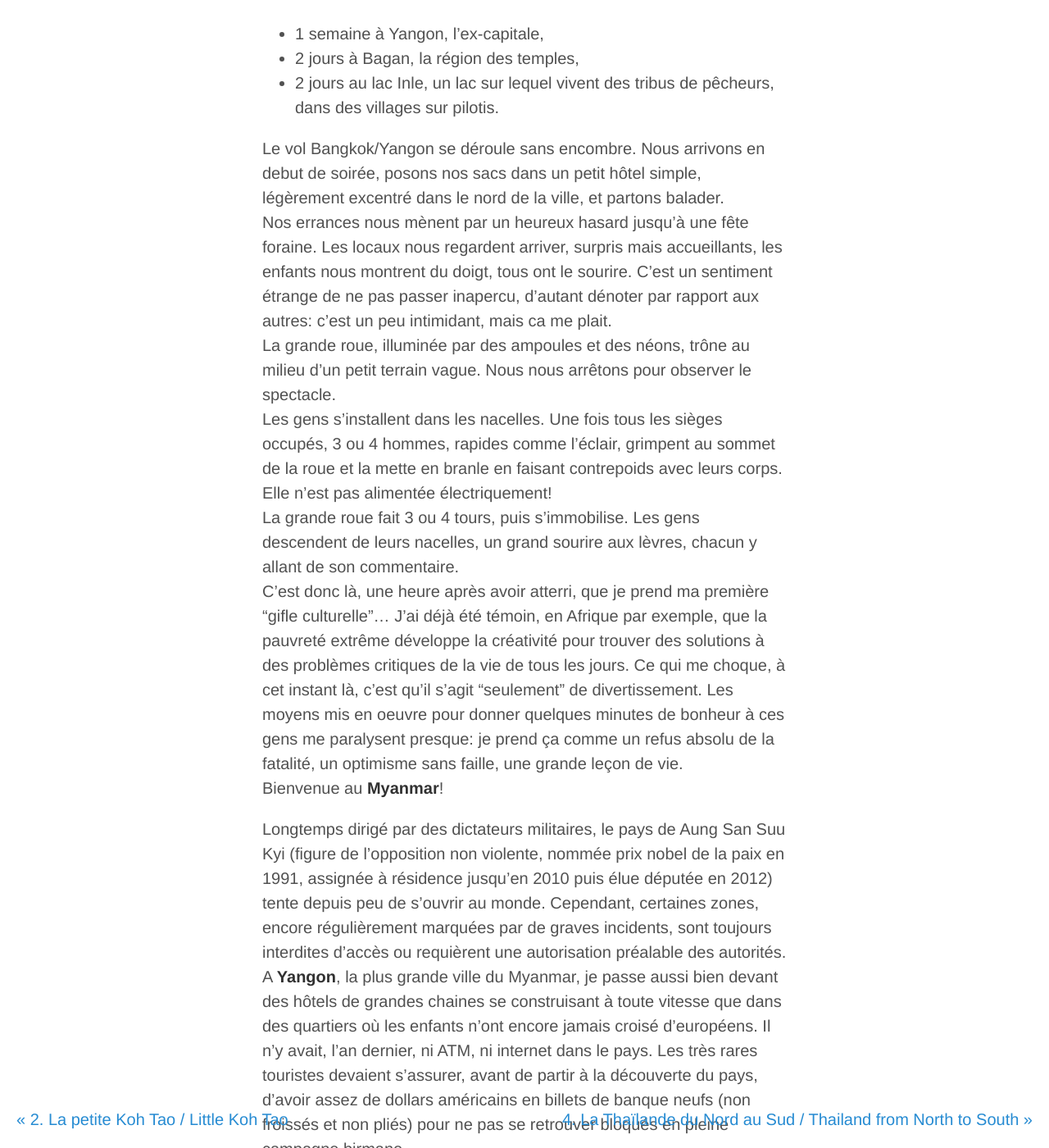
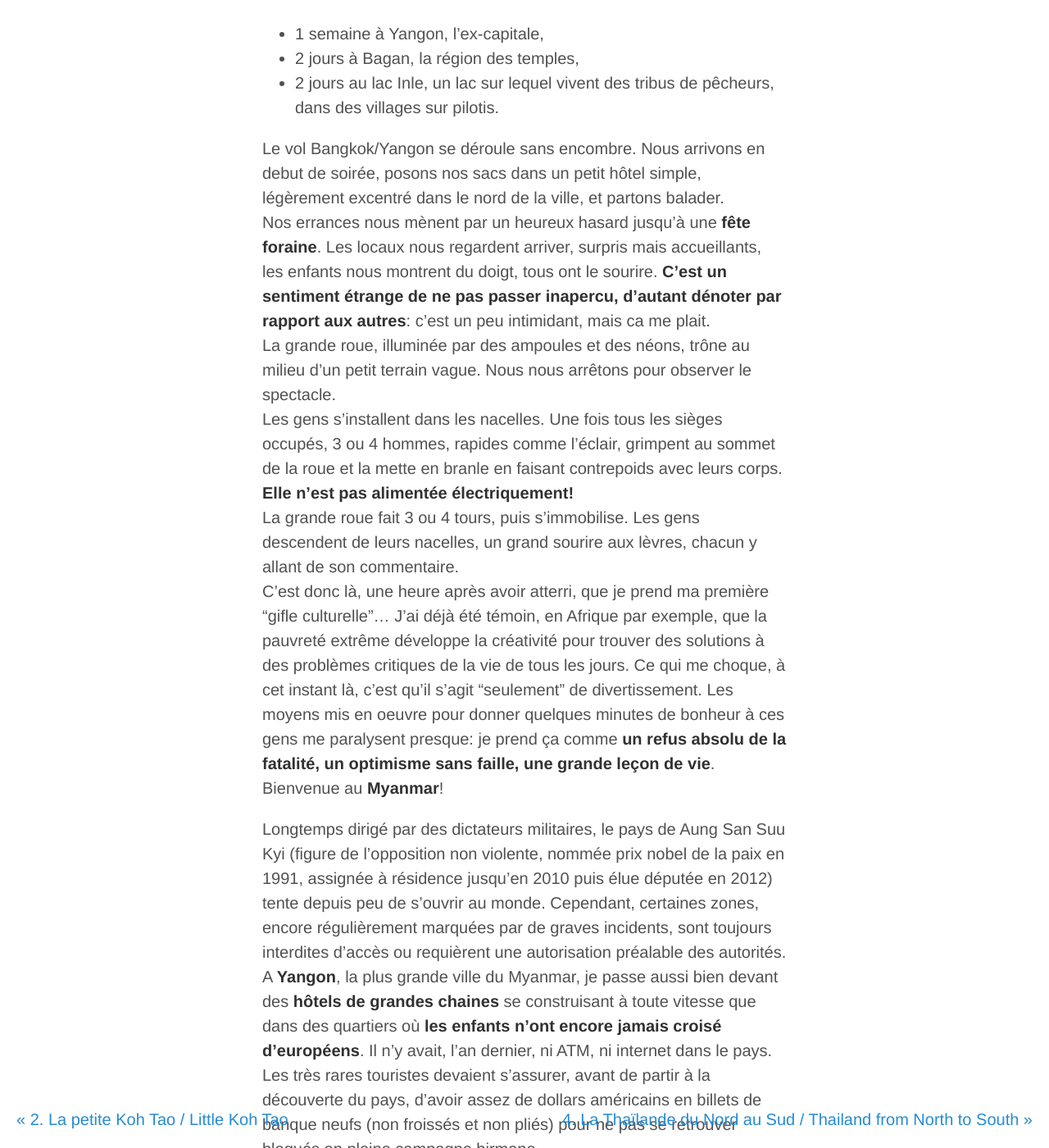
Before and after one commit to crossingborders/crossingborders.github.io, a Jekyll site: the page built from _posts/2014-03-30-Choc-culturel-Myanmar.md, in a window 1280 px wide and 1400 px high, scrolled down 622 px. Shown: the whole window at 82% size. Built offline with Jekyll 4.4.1, drawn with Linux system fonts in a browser that asks for light colours; emoji names are drawn with the system emoji font; Markdown is read by kramdown in place of the engine named in the settings; some of the changed text lies outside the part shown.

Commit message:
Update 2014-03-30-Choc-culturel-Myanmar.md

```diff
--- a/_posts/2014-03-30-Choc-culturel-Myanmar.md
+++ b/_posts/2014-03-30-Choc-culturel-Myanmar.md
@@ -22,17 +22,17 @@ Le programme, encore non défini lorsque nous arrivons à Yangon, sera finalemen
 * 2 jours au lac Inle, un lac sur lequel vivent des tribus de pêcheurs, dans des villages sur pilotis.
 
 Le vol Bangkok/Yangon se déroule sans encombre. Nous arrivons en debut de soirée, posons nos sacs dans un petit hôtel simple, légèrement excentré dans le nord de la ville, et partons balader.
-Nos errances nous mènent par un heureux hasard jusqu'à une fête foraine. Les locaux nous regardent arriver, surpris mais accueillants, les enfants nous montrent du doigt, tous ont le sourire. C'est un sentiment étrange de ne pas passer inapercu, d'autant dénoter par rapport aux autres: c'est un peu intimidant, mais ca me plait.
+Nos errances nous mènent par un heureux hasard jusqu'à une **fête foraine**. Les locaux nous regardent arriver, surpris mais accueillants, les enfants nous montrent du doigt, tous ont le sourire. **C'est un sentiment étrange de ne pas passer inapercu, d'autant dénoter par rapport aux autres**: c'est un peu intimidant, mais ca me plait.
 La grande roue, illuminée par des ampoules et des néons, trône au milieu d'un petit terrain vague. Nous nous arrêtons pour observer le spectacle.
 Les gens s'installent dans les nacelles. Une fois tous les sièges occupés, 3 ou 4 hommes, rapides comme l'éclair, grimpent au sommet de la roue et la mette en branle en faisant contrepoids avec leurs corps.
-Elle n'est pas alimentée électriquement!
+**Elle n'est pas alimentée électriquement!**
 La grande roue fait 3 ou 4 tours, puis s'immobilise. Les gens descendent de leurs nacelles, un grand sourire aux lèvres, chacun y allant de son commentaire.
-C'est donc là, une heure après avoir atterri, que je prend ma première "gifle culturelle"... J'ai déjà été témoin, en Afrique par exemple, que la pauvreté extrême développe la créativité pour trouver des solutions à des problèmes critiques de la vie de tous les jours. Ce qui me choque, à cet instant là, c'est qu'il s'agit "seulement" de divertissement. Les moyens mis en oeuvre pour donner quelques minutes de bonheur à ces gens me paralysent presque: je prend ça comme un refus absolu de la fatalité, un optimisme sans faille, une grande leçon de vie.
+C'est donc là, une heure après avoir atterri, que je prend ma première "gifle culturelle"... J'ai déjà été témoin, en Afrique par exemple, que la pauvreté extrême développe la créativité pour trouver des solutions à des problèmes critiques de la vie de tous les jours. Ce qui me choque, à cet instant là, c'est qu'il s'agit "seulement" de divertissement. Les moyens mis en oeuvre pour donner quelques minutes de bonheur à ces gens me paralysent presque: je prend ça comme **un refus absolu de la fatalité, un optimisme sans faille, une grande leçon de vie**.
 Bienvenue au **Myanmar**!
 
 Longtemps dirigé par des dictateurs militaires, le pays de Aung San Suu Kyi (figure de l'opposition non violente, nommée prix nobel de la paix en 1991, assignée à résidence jusqu'en 2010 puis élue députée en 2012) tente depuis peu de s'ouvrir au monde. Cependant, certaines zones, encore régulièrement marquées par de graves incidents, sont toujours interdites d'accès ou requièrent une autorisation préalable des autorités.
-A **Yangon**, la plus grande ville du Myanmar, je passe aussi bien devant des hôtels de grandes chaines se construisant à toute vitesse que dans des quartiers où les enfants n'ont encore jamais croisé d'européens. Il n'y avait, l'an dernier, ni ATM, ni internet dans le pays. Les très rares touristes devaient s'assurer, avant de partir à la découverte du pays, d'avoir assez de dollars américains en billets de banque neufs (non froissés et non pliés) pour ne pas se retrouver bloqués en pleine campagne birmane.
-Le tourisme de masse n'a pas encore eu le temps de détruire l'identité du pays et ses particularités. Et pourtant, on entend, au loin, qui vrombit...
+A **Yangon**, la plus grande ville du Myanmar, je passe aussi bien devant des **hôtels de grandes chaines** se construisant à toute vitesse que dans des quartiers où **les enfants n'ont encore jamais croisé d'européens**. Il n'y avait, l'an dernier, ni ATM, ni internet dans le pays. Les très rares touristes devaient s'assurer, avant de partir à la découverte du pays, d'avoir assez de dollars américains en billets de banque neufs (non froissés et non pliés) pour ne pas se retrouver bloqués en pleine campagne birmane.
+Le tourisme de masse n'a pas encore eu le temps de détruire l'identité du pays et ses particularités. **Et pourtant, on entend, au loin, qui vrombit...**
 
 Je fais là une pause.
 Le Myanmar est un pays pauvre, pour lequel le tourisme est une manne potentielle d'argent jusqu'à ce jour inespérée. Il génère des métiers, l'argent gagné permettra aux enfants d'aller à l'école, au pays de se développer et toute la population locale va ainsi voir sa qualité de vie augmenter (enfin, c'est la théorie, parce qu'en pratique l'argent profite pour l'heure surtout au gouvernement...).
@@ -54,7 +54,7 @@ Bien, la pause est finie, j'espère n'avoir perdu personne en route (si tu lis c
 
 Nous avons donc passé une (longue) semaine à **Yangon**.
 Pour être tout à fait honnête, cette ville ne mérite pas autant d'attention que nous ne lui en avons porté, mais - réservations hôtelières obligent - nous nous accrochons.
-Cela nous permet de prendre notre temps pour errer dans les rues du **grand marché à ciel ouvert** de la ville: imaginez un quartier entier dédié au commerce et dont toutes les rues sont à thème. Vous cherchez un filet de pêche? Toute une rue en est envahie. Besoin de sel ou de farine? Direction la rue des "produits secs et aux épices". Une petite faim? Chaque allée transversale reliant les rues entre elles servent de la nourriture. C'est un endroit magique malgré la saleté, le bruit et le monde.
+Cela nous permet de prendre notre temps pour errer dans les rues du **grand marché à ciel ouvert** de la ville: imaginez un quartier entier dédié au commerce et dont toutes les rues sont à thème. Vous cherchez un filet de pêche? Toute une rue en est envahie. Besoin de sel ou de farine? Direction la rue des "produits secs et aux épices". Une petite faim? Chaque allée transversale reliant les rues entre elles servent de la nourriture. C'est un **endroit magique** malgré la saleté, le bruit et le monde.
 Nous assistons a l'arrivée d'un **train en gare** et sommes témoins de la vie fourmillante que ces endroits de passage génèrent: les gens descendent du train avant qu'il ne soit à l'arrêt, d'autres marchent entre les voies pour prendre leur correspondance, tous transportent tout et n'importe quoi.
 Nous visitons le temple **Shwe dagon**, un immense site bouddhiste.
 **Nous jouons au frisbee avec des locaux**, si agiles et doués que s'en est presque énervant.
@@ -62,12 +62,12 @@ Nous visitons le temple **Shwe dagon**, un immense site bouddhiste.
 
 Nous montons finalement dans le bus de nuit qui doit nous mener de Yangon à Bagan. Le voyage se passe bien: je ne suis pas trop mal installée, mais la route est tellement sinueuse, le long de ravins vertigineux, que j'ai du mal à dormir.
 
-L'arrivée de nuit à **Bagan** est mythique. Le taxi qui nous amène à l'hôtel se révèle être... Une carriole inconfortable, tirée par un cheval, dans laquelle nous nous entassons, tous les 3, le "chauffeur", son fils et nos sacs. La pauvre bête me donne l'impression de peiner pendant les 30 minutes que dure le trajet, à glisser sur le goudron. Heureusement pour elle, il fait nuit et froid. L'homme nous apprend qu'il fait le taxi à l'aube, lorsque arrivent les touristes, puis qu'il part aux champs. Son fils n'a pas plus de 5 ans et me donne l'impression d'être déjà "en formation".
+L'arrivée de nuit à **Bagan** est mythique. Le taxi qui nous amène à l'hôtel se révèle être... **une carriole** inconfortable, tirée par un cheval, dans laquelle nous nous entassons, tous les 3, le "chauffeur", son fils et nos sacs. La pauvre bête me donne l'impression de peiner pendant les 30 minutes que dure le trajet, à glisser sur le goudron. Heureusement pour elle, il fait nuit et froid. L'homme nous apprend qu'il fait le taxi à l'aube, lorsque arrivent les touristes, puis qu'il part aux champs. Son fils n'a pas plus de 5 ans et me donne l'impression d'être déjà "en formation".
 
 Bagan est un vaste site archéologique bouddhiste de près de 50 km2, situé dans la région de Mandalay (au centre du Myanmar), réputé pour ses temples birmans magnifiques, les stupas. Pour la petite histoire, il y a très longtemps (du IXe au XIIIe siècle), ce lieu a été la capitale du royaume de Pagan, le premier empire birman. Occupé par plusieurs villages souvent construits à proximité de groupes de stupas, le site se trouve dans une zone sismique et a subi de nombreux tremblements de terre ayant provoqué beaucoup de dégâts. Mais malgré tout, presque 3000 temples de brique se dressent (plus ou moins fièrement) dans cette région quasi désertique.
-Les plus grandes stupas, rénovées ou reconstruites, sont envahies de monde: bus de visiteurs, vendeurs ambulants, guides autoproclamés parlant parfaitement anglais (la plupart n'ont pas 15 ans). **Nous louons des vélos** (malgré la chaleur et la difficulté de pédaler dans le sable!) et partons tant bien que mal visiter d'autres endroits tout aussi magiques et quasi déserts. La beauté de ces immenses temples rouge ou recouverts de peinture blanche et or, au milieu du désert, est à couper le souffle.
+Les plus grandes stupas, rénovées ou reconstruites, sont envahies de monde: bus de visiteurs, vendeurs ambulants, guides autoproclamés parlant parfaitement anglais (la plupart n'ont pas 15 ans). **Nous louons des vélos** (malgré la chaleur et la difficulté de pédaler dans le sable!) et partons tant bien que mal visiter d'autres endroits tout aussi magiques et quasi déserts. **La beauté de ces immenses temples rouge ou recouverts de peinture blanche et or, au milieu du désert, est à couper le souffle.**
 
-La ville est aussi réputée pour ses **ateliers de laque**: nous en visitons un et apprenons avec surprise la difficulté, la patience et la précision que nécessite cet art. La gravure des dessins exigent un travail long et minutieux, chaque trait de pinceau est appliqué avec méthode, chaque couche de laque appliquée sèche plusieurs mois, chaque pièce est travaillée par plusieurs personnes. Il faut jusqu'à 9 mois de travail pour créer certaines pièces.
+La ville est aussi réputée pour ses **ateliers de laque**: nous en visitons un et apprenons avec surprise la difficulté, la patience et la précision que nécessite cet art. La gravure des dessins exigent un travail long et minutieux, chaque trait de pinceau est appliqué avec méthode, chaque couche de laque appliquée sèche plusieurs mois, chaque pièce est travaillée par plusieurs personnes. Il faut jusqu'à **9 mois de travail** pour créer certaines pièces.
 
 Le must à Bagan consiste à monter à bord d'une mongolfière pour aller assister au **lever du soleil** sur le site: une vision magnifique, à en croire les photos que j'ai pu voir. Malheureusement, les tarifs étant prohibitifs (400 USD par personne), je n'aurai pas le privilège d'assister à ce spectacle du ciel. **Je profite à la place, du haut d'une stupa, d'un coucher de soleil aux couleurs magnifiques sur la plaine environnante**.
 
@@ -80,7 +80,7 @@ Après avoir refusé de nous arrêter aux endroits les plus encombrés, nous vis
 Nous passons le reste de l'après midi à arpenter les "allées" de ce village sur l'eau (dans lequel se trouve même une école). Les maisons sur pilotis tiennent debout comme par enchantement. Nous passons devant des champs flottants de fleurs, de tomates et autres légumes.
 Sur le chemin du retour, nous croisons ces **pécheurs** si typiques du coin: debout sur leurs barques, ils rament avec une jambe tout en pêchant d'une façon bien particulière. Leurs outils sont composés d'une grande cage conique sans fond, percée d'un trou au sommet, et d'un harpon. Ils lancent la cage dans l'eau et piègent les poissons qu'ils harponnent alors via le trou qui dépasse de la surface. Si cette description de leur technique de pêche vous semble aussi confuse qu'à moi, je vous invite à aller voir la galerie photo!
 
-Ce voyage au Myanmar n'a duré que peu de temps, mais laissera son empreinte. Jamais je n'avais à ce point perdu mes repères. Jamais je n'avais vécu 15 jours aussi riches et intenses.
+**Ce voyage au Myanmar n'a duré que peu de temps, mais laissera son empreinte.** Jamais je n'avais à ce point perdu mes repères. Jamais je n'avais vécu 15 jours aussi riches et intenses.
 Là encore, je repars cependant avec un goût d'inachevé: je n'ai pas réussi à m'intégrer à la culture locale pour en saisir les subtilités. Pourtant, contrairement à Koh Tao, les occasions n'ont pas manquées. Est ce un problème de langue, de timidité, de manque de temps, de manque de curiosité? Ou n'étais je peut être simplement pas prête à me confronter à autant de différences?
 Ce sera la 2ème leçon que je retiendrai depuis mon départ: **qui veut réellement voyager doit être prêt à sortir de sa zone de confort et à se jeter dans l'inconnu. Totalement, sans retenue.**
 
@@ -104,17 +104,17 @@ The program, still undefined when we arrive in Yangon, will eventually be the fo
 
 
 The flight Bangkok / **Yangon** goes smoothly. We arrive in the evening, settle in a simple hotel, slightly off-center, in the north of the city and go for a walk.
-While wondering around, we run by chance into a funfair. Locals look at us, surprised but friendly, children point at us, all smile. It is a strange feeling to go so noticed, to stand out so obviously from the rest of the crowd: it is a little intimidating, but I like that.
+While wondering around, we run by chance into a **funfair**. Locals look at us, surprised but friendly, children point at us, all smile. **It is a strange feeling to go so noticed, to stand out so obviously from the rest of the crowd**: it is a little intimidating, but I like that.
 The Ferris wheel, illuminated by light bulbs and neon lights, stands in the middle of a small wasteland. We stop to watch the show.
 People settle in the nacelles. Once all the seats occupied, 3 or 4 men climb, faster than a blink, to the top of the wheel, and set it in motion by counterbalancing with their bodies.
-It is not electrically powered!
+**It is not electrically powered!**
 The Ferris wheel makes 3 or 4 turns, then stops. People come down from their pods, a big smile on their face, everyone commenting.
-We have not landed for more than an hour that I take my first "cultural slap"... I have already witnessed, in Africa for example, how extreme poverty develops creativity to find solutions to everyday problems. What shocks me, at this very moment, is that it is "only" a matter of entertainment. The means used to give a few minutes of happiness to these people almost paralyze me: I take that as a categoric refusal of fatality, an unfailing optimism, a great life lesson.
+We have not landed for more than an hour that I take my first "cultural slap"... I have already witnessed, in Africa for example, how extreme poverty develops creativity to find solutions to everyday problems. What shocks me, at this very moment, is that it is "only" a matter of entertainment. The means used to give a few minutes of happiness to these people almost paralyze me: I take that as **a categoric refusal of fatality, an unfailing optimism, a great life lesson**.
 Welcome to **Myanmar**!
 
 
 Long ruled by military dictators, Aung San Suu Kyi's country (figure of nonviolent opposition, Nobel Peace Prize in 1991, under house arrest until 2010 and then elected in 2012) has been trying for some time to open itself to the world. However, some areas regularly marked by serious incidents are still denied access, or require prior authorization from the authorities.
-In Yangon, Myanmar's largest city, one can see big hotel chains buildings under construction as well as neighborhoods where children have never seen a single white human being. There was, last year, no ATM or internet in the country. The very few tourists had to ensure, before exploring the country, to have enough brand new US dollars banknotes (not wrinkled and not folded) not to get stuck in the middle of Burmese countryside.
+In Yangon, Myanmar's largest city, one can see **big hotel chains buildings** under construction as well as neighborhoods where **children have never seen a single white human being**. There was, last year, no ATM or internet in the country. The very few tourists had to ensure, before exploring the country, to have enough brand new US dollars banknotes (not wrinkled and not folded) not to get stuck in the middle of Burmese countryside.
 Mass tourism has not yet had time to destroy the country's identity and peculiarities. Yet, we hear it, roaring in the distance...
 
 
@@ -139,7 +139,7 @@ OK, the break is over. I hope not to have lost anyone along the road (if you are
 
 So we spend one (long) week in **Yangon**.
 To be quite honest, this city does not deserve as much attention as we pay to it, but - due to hotel bookings requirements - we hold on.
-This allows us to take our time and wander the streets of the city's large **open-air market**: imagine an entire district where streets are organised by theme. You are looking for a fish net? There is a whole street dedicated to fishing gear. You need salt or flour? Then go to the "dry food and spice" one. You are hungry? Any alley linking these main streets serve food. That is so handy, a magical place despite the filth, the noise and the crowd.
+This allows us to take our time and wander the streets of the city's large **open-air market**: imagine an entire district where streets are organised by theme. You are looking for a fish net? There is a whole street dedicated to fishing gear. You need salt or flour? Then go to the "dry food and spice" one. You are hungry? Any alley linking these main streets serve food. That is so handy, **a magical place** despite the filth, the noise and the crowd.
 We witness **the arrival of a train in a station** and witness the teeming life that generate these traffic areas: people getting off or on the train before it even stops, others walking inbetween tracks to take their correspondance, all carrying anything and everything.
 We visit the **Shwe Dagon Temple**, a huge Buddhist site.
 **We play frisbee with locals**, so agile and gifted that it is almost annoying.
@@ -149,14 +149,14 @@ We visit the **Shwe Dagon Temple**, a huge Buddhist site.
 We finally get into the night bus that will take us from Yangon to Bagan. The trip goes well, I am not too badly installed, but the road is so winding along steep ravines that I can not sleep.
 
 
-The arrival by night in **Bagan** is legendary. The taxi that brings us to the hotel turns out to be ... an uncomfortable sleigh, pulled by a horse, in which we pile up, all 3, the "driver", his son and our bags. The poor beast gives me the impression to toil big time for the 30 minutes that lasts the ride, sliding on tar. Fortunately for it, it is dark and cold. The man tells us that he works as a taxi at dawn, when tourists arrive, and then goes out to work in the fields. His son is no more than 5-year old but I have the feeling that he is already "in training."
+The arrival by night in **Bagan** is legendary. The taxi that brings us to the hotel turns out to be ... an uncomfortable **sleigh**, pulled by a horse, in which we pile up, all 3, the "driver", his son and our bags. The poor beast gives me the impression to toil big time for the 30 minutes that lasts the ride, sliding on tar. Fortunately for it, it is dark and cold. The man tells us that he works as a taxi at dawn, when tourists arrive, and then goes out to work in the fields. His son is no more than 5-year old but I have the feeling that he is already "in training."
 
 
 Bagan is a vast (almost 50 km2) Buddhist archaeological site, located in the region of Mandalay (in the center of Myanmar), and is known for its beautiful Burmese temples, the stupas. For the record, there is a very long time (from the ninth to the thirteenth century), this place was the capital of Pagan, the first Burmese empire. Occupied by several villages often built near stupas groups, the site is in a seismic zone and suffered numerous earthquakes that caused a lot of damage. But still, nearly 3,000 brick temples rise (more or less proudly) in this semi-deserted region.
-The largest stupas, renovated or rebuilt, are overcrowded: tourist buses, street vendors, self-appointed guides speaking perfect English (most are not even 15-year old). **We rent bicycles** (despite the heat and the difficulty of pedaling in the sand!) and visit other places just as magical and almost deserted. The beauty of these huge red temples covered with white paint and gold, in the desert, is breathtaking.
+The largest stupas, renovated or rebuilt, are overcrowded: tourist buses, street vendors, self-appointed guides speaking perfect English (most are not even 15-year old). **We rent bicycles** (despite the heat and the difficulty of pedaling in the sand!) and visit other places just as magical and almost deserted. **The beauty of these huge red temples covered with white paint and gold, in the desert, is breathtaking.**
 
 
-The city is also famous for its **lacquer workshops**: we visit one and are surprised to learn the difficulty, patience and precision that this art requires. Etching designs require a long and painstaking work, each brush stroke is applied with method, each layer of lacquer applied dries for several months, each piece is worked on by several people. Up to 9 months of work are indeed necessary to create some pieces.
+The city is also famous for its **lacquer workshops**: we visit one and are surprised to learn the difficulty, patience and precision that this art requires. Etching designs require a long and painstaking work, each brush stroke is applied with method, each layer of lacquer applied dries for several months, each piece is worked on by several people. Up to **9 months of work** are indeed necessary to create some pieces.
 
 
 A must-do in Bagan is to get onto a balloon to **watch the sunrise** over the site: a beautiful vision, according to the pictures I have seen. Unfortunately, prices are prohibitive (400 USD per person), so I do not have the privilege of attending this sky show. Instead, **I enjoy a beautiful sunset over the surrounding plain from the top of a stupa**.
@@ -173,6 +173,6 @@ We spend the rest of the afternoon cruising the "aisles" of the village-on-the-w
 On the way back, we meet these **fishermen** so typical of the area: standing on their boats, they row with one leg while fishing in a very special way. Their tools are composed of a large conical bottomless cage, with a hole at the top, and a harpoon. They launch the cage into the water to trap the fish, then throw their spear through the hole protruding from the surface. If this description of their fishing technique seems as confusing for you as it is for me, I invite you to visit the photo gallery!
 
 
-This trip to Myanmar has lasted only a short time, but will leave its mark. Never had I lost my bearings like that before. Never had I lived 15 days as rich and intense.
+**This trip to Myanmar has lasted only a short time, but will leave its mark.** Never had I lost my bearings like that before. Never had I lived 15 days as rich and intense.
 However, I will again leave with a feeling of incompleteness: I have not been able to integrate myself into the local culture to grasp its subtleties. And on the contrary of Koh Tao, there have been plenty of opportunities. Has it been a language problem, shyness, lack of time, of curiosity? Or maybe was I not just ready to confront myself with so many differences?
 This will be the second lesson I will remember since I left: **who really wants to travel should be prepared to get out of his / her comfort zone and jump into the unknown. Completely, without restraint.**
```
Also changed, not shown: other parts of _posts/2014-03-30-Choc-culturel-Myanmar.md (+1 -1 lines).
